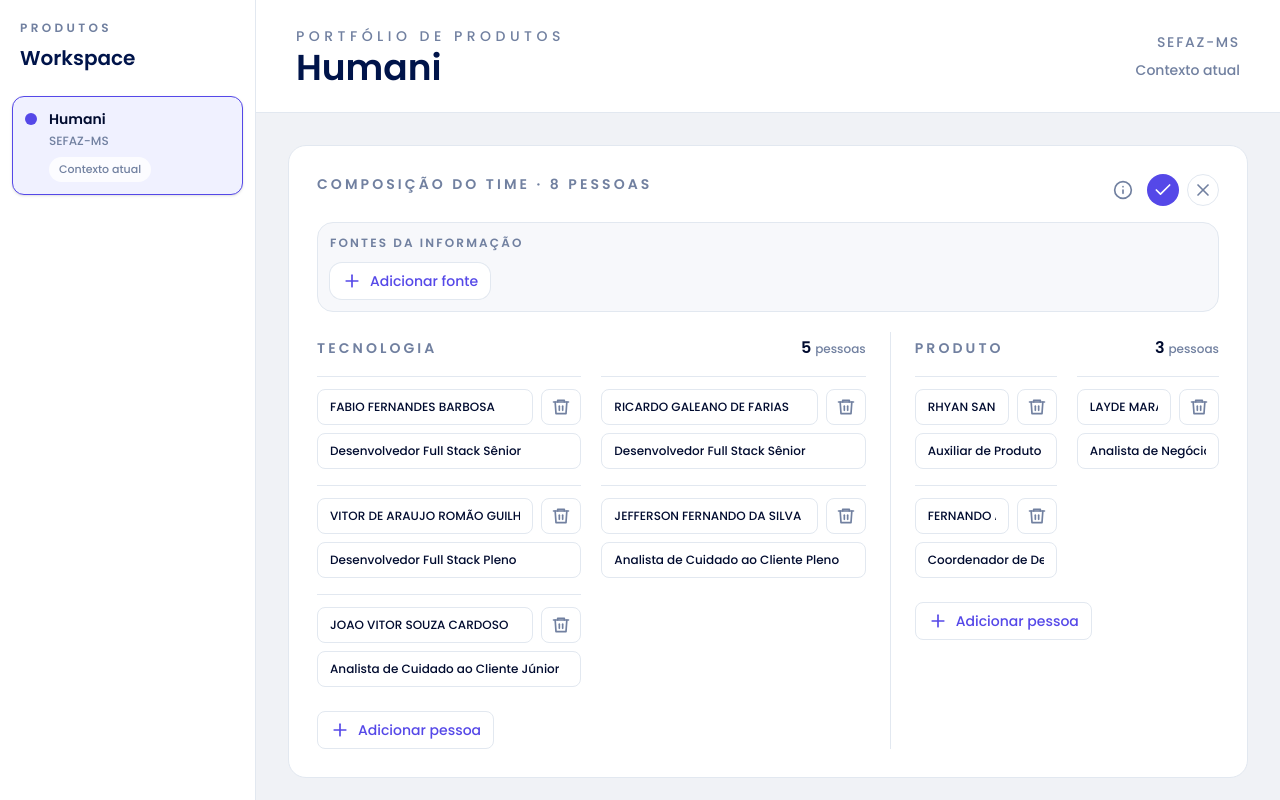
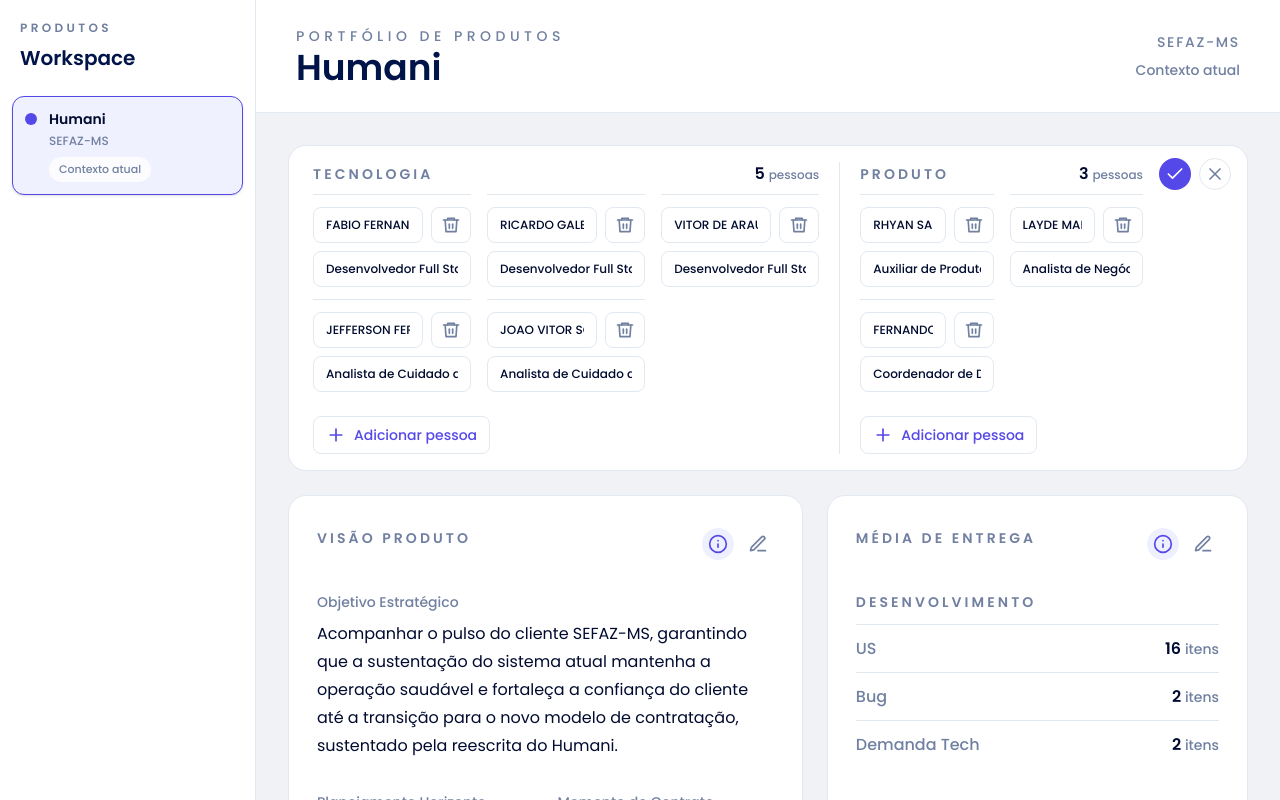
Before and after one commit to RhyanSKomm/Portfolio-de-Produtos, a Next.js app: page / in a window 1280 px wide. Both pictures are taken after a click on the button 1202 px from the left and 190 px from the top of the page. Shown: the top 800 px of the page. Built offline with nearby package versions, Linux system fonts and the light colour scheme.

Commit message:
Compacta faixa de composição do time

```diff
--- a/app/page.tsx
+++ b/app/page.tsx
@@ -59,7 +59,6 @@
     backlog: SourceLinks;
     delivery: SourceLinks;
     billing: SourceLinks;
-    team: SourceLinks;
   };
   product: ProductData;
   backlogProjects: string[];
@@ -289,13 +288,6 @@
               data={selectedProduct.team}
               draft={teamDraft}
               isEditing={isTeamEditing}
-              source={selectedProduct.sources.team}
-              onSourceChange={(source) =>
-                updateSelectedProduct((product) => ({
-                  ...product,
-                  sources: { ...product.sources, team: source },
-                }))
-              }
               onEdit={() => {
                 setTeamDraft(selectedProduct.team);
                 setIsTeamEditing(true);
@@ -1294,28 +1286,23 @@
   data,
   draft,
   isEditing,
-  source,
   onCancel,
   onChange,
   onEdit,
   onSave,
-  onSourceChange,
 }: {
   canEdit: boolean;
   data: TeamData;
   draft: TeamData;
   isEditing: boolean;
-  source: SourceLinks;
   onCancel: () => void;
   onChange: (value: TeamData) => void;
   onEdit: () => void;
   onSave: () => void;
-  onSourceChange: (source: SourceLinks) => void;
 }) {
   const visibleData = isEditing ? draft : data;
   const technologyTotal = visibleData.technology.length;
   const productTotal = visibleData.product.length;
-  const total = technologyTotal + productTotal;
 
   function updateMember(
     group: keyof TeamData,
@@ -1346,21 +1333,46 @@
   }
 
   return (
-    <section className="rounded-[18px] border border-slate-200 bg-white px-7 py-7 xl:col-span-2">
-      <CardTop
-        title={`Composição do Time · ${total} ${total === 1 ? "pessoa" : "pessoas"}`}
-        isEditing={isEditing}
-        source={source}
-        onCancel={onCancel}
-        onEdit={canEdit ? onEdit : undefined}
-        onSave={onSave}
-      />
-
-      {isEditing ? (
-        <SourceEditor source={source} onSourceChange={onSourceChange} />
+    <section className="relative rounded-[18px] border border-slate-200 bg-white px-6 py-4 xl:col-span-2">
+      {canEdit ? (
+        <div className="absolute right-4 top-3 z-10 flex gap-2">
+          {isEditing ? (
+            <>
+              <button
+                aria-label="Salvar alterações do time"
+                className="flex h-8 w-8 items-center justify-center rounded-full bg-[#5548e8] text-white transition hover:bg-[#4338ca]"
+                onClick={onSave}
+                type="button"
+              >
+                <Icon name="check" className="h-4 w-4" />
+              </button>
+              <button
+                aria-label="Cancelar edição do time"
+                className="flex h-8 w-8 items-center justify-center rounded-full border border-slate-200 bg-white text-[#7180a0] transition hover:text-[#000b2f]"
+                onClick={onCancel}
+                type="button"
+              >
+                <Icon name="x" className="h-4 w-4" />
+              </button>
+            </>
+          ) : (
+            <button
+              aria-label="Editar composição do time"
+              className="flex h-8 w-8 items-center justify-center rounded-full bg-white text-[#7180a0] transition hover:bg-[#f0f2f6] hover:text-[#5548e8]"
+              onClick={onEdit}
+              type="button"
+            >
+              <Icon name="pencil" className="h-4 w-4" />
+            </button>
+          )}
+        </div>
       ) : null}
 
-      <div className="mt-5 grid gap-6 xl:grid-cols-[minmax(0,5fr)_minmax(0,3fr)]">
+      <div
+        className={`grid gap-5 xl:grid-cols-[minmax(0,5fr)_minmax(0,3fr)] ${
+          isEditing ? "pr-20" : canEdit ? "pr-10" : ""
+        }`}
+      >
         <TeamSection
           group="technology"
           isEditing={isEditing}
@@ -1421,8 +1433,8 @@
   total: number;
 }) {
   return (
-    <div className={group === "product" ? "border-t border-slate-200 pt-5 xl:border-l xl:border-t-0 xl:pl-6 xl:pt-0" : ""}>
-      <div className="flex min-h-8 items-center justify-between gap-4">
+    <div className={group === "product" ? "border-t border-slate-200 pt-4 xl:border-l xl:border-t-0 xl:pl-5 xl:pt-0" : ""}>
+      <div className="flex min-h-6 items-center justify-between gap-4">
         <p className={sectionLabelClass}>{label}</p>
         <p className="shrink-0 font-mono text-base font-semibold text-[#000b2f]">
           {total}{" "}
@@ -1433,10 +1445,10 @@
       </div>
 
       <div
-        className={`mt-3 grid gap-x-5 gap-y-1 ${
+        className={`mt-2 grid gap-x-4 gap-y-0 ${
           group === "technology"
-            ? "md:grid-cols-2 2xl:grid-cols-3"
-            : "md:grid-cols-2"
+            ? "md:grid-cols-2 xl:grid-cols-3 2xl:grid-cols-5"
+            : "md:grid-cols-2 2xl:grid-cols-3"
         }`}
       >
         {members.map((member, index) =>
@@ -1469,7 +1481,7 @@
               />
             </div>
           ) : (
-            <div className="grid min-h-14 grid-cols-[34px_minmax(0,1fr)] items-start gap-3 border-t border-slate-200 py-3" key={`${member.name}-${member.role}`}>
+            <div className="grid min-h-12 grid-cols-[32px_minmax(0,1fr)] items-start gap-2 border-t border-slate-200 py-2" key={`${member.name}-${member.role}`}>
               <span className="flex h-8 w-8 items-center justify-center rounded-md bg-[#eef0ff] text-xs font-semibold text-[#5548e8]">
                 {getInitials(member.name)}
               </span>
--- a/data/humani.json
+++ b/data/humani.json
@@ -30,7 +30,6 @@
         "url": "https://somosdigix-my.sharepoint.com/:x:/g/personal/rhyankomm_digix_com_br/IQBWtVlp8SrXRqnhhuMQNNgcAWvne5eDT4DzJvZy2lCMqlo?e=PD3vI8"
       }
     ],
-    "team": [],
     "billing": [
       {
         "label": "Faturamento Mensal",
```
